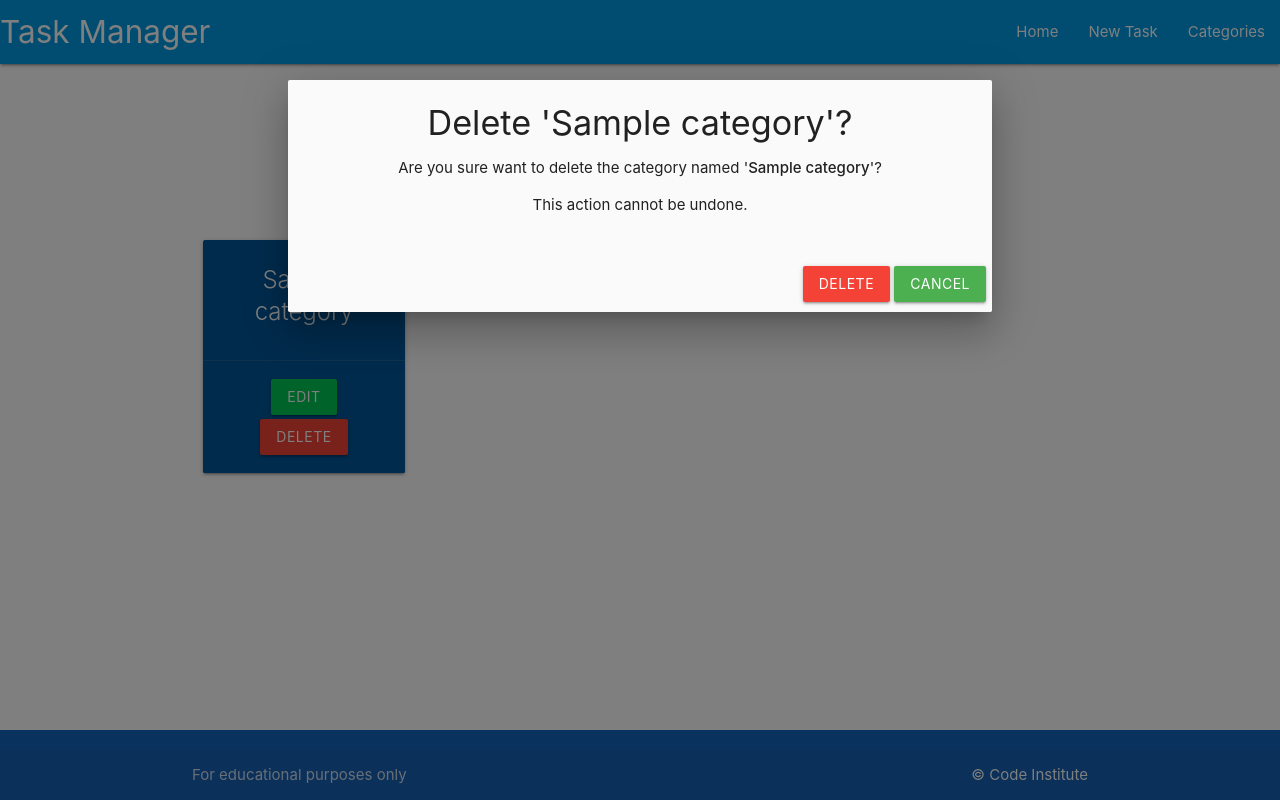
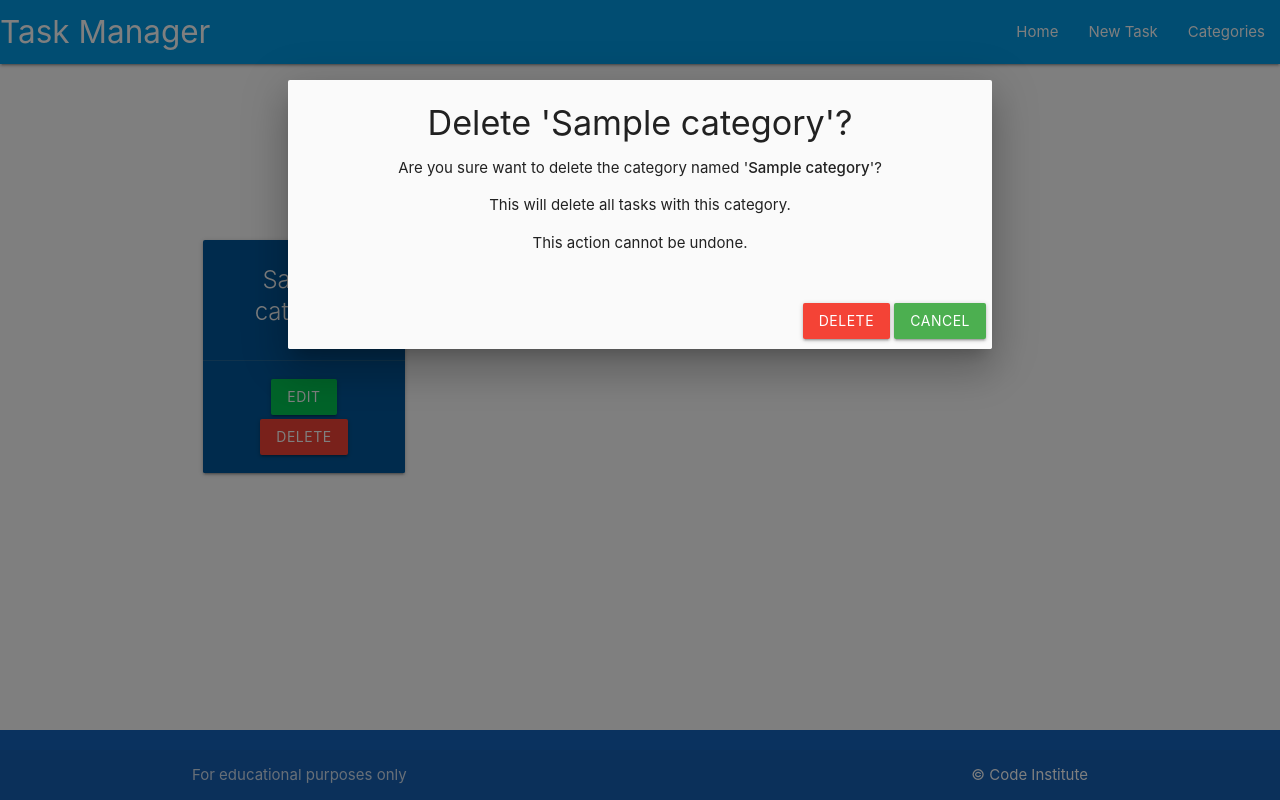
Before and after one commit to ianmeigh/flask-sqlalchemy-task-manager, a Flask app: page /categories/ in a window 1280 px wide, after a click on "DELETE". Run offline with Flask 2, Linux system fonts and the light colour scheme; tables that the repository leaves empty hold one stand-in row (values such as "Sample post"); some libraries are stand-ins or nearby versions.

Commit message:
refactor: update modal wording

```diff
--- a/taskmanager/templates/categories.html
+++ b/taskmanager/templates/categories.html
@@ -25,6 +25,7 @@
           <div class="modal-content">
             <h4>Delete '{{category.category_name}}'?</h4>
             <p>Are you sure want to delete the category named '<strong>{{category.category_name}}</strong>'?</p>
+            <p>This will delete all tasks with this category.</p>
             <p>This action cannot be undone.</p>
           </div>
           <div class="modal-footer">
```
